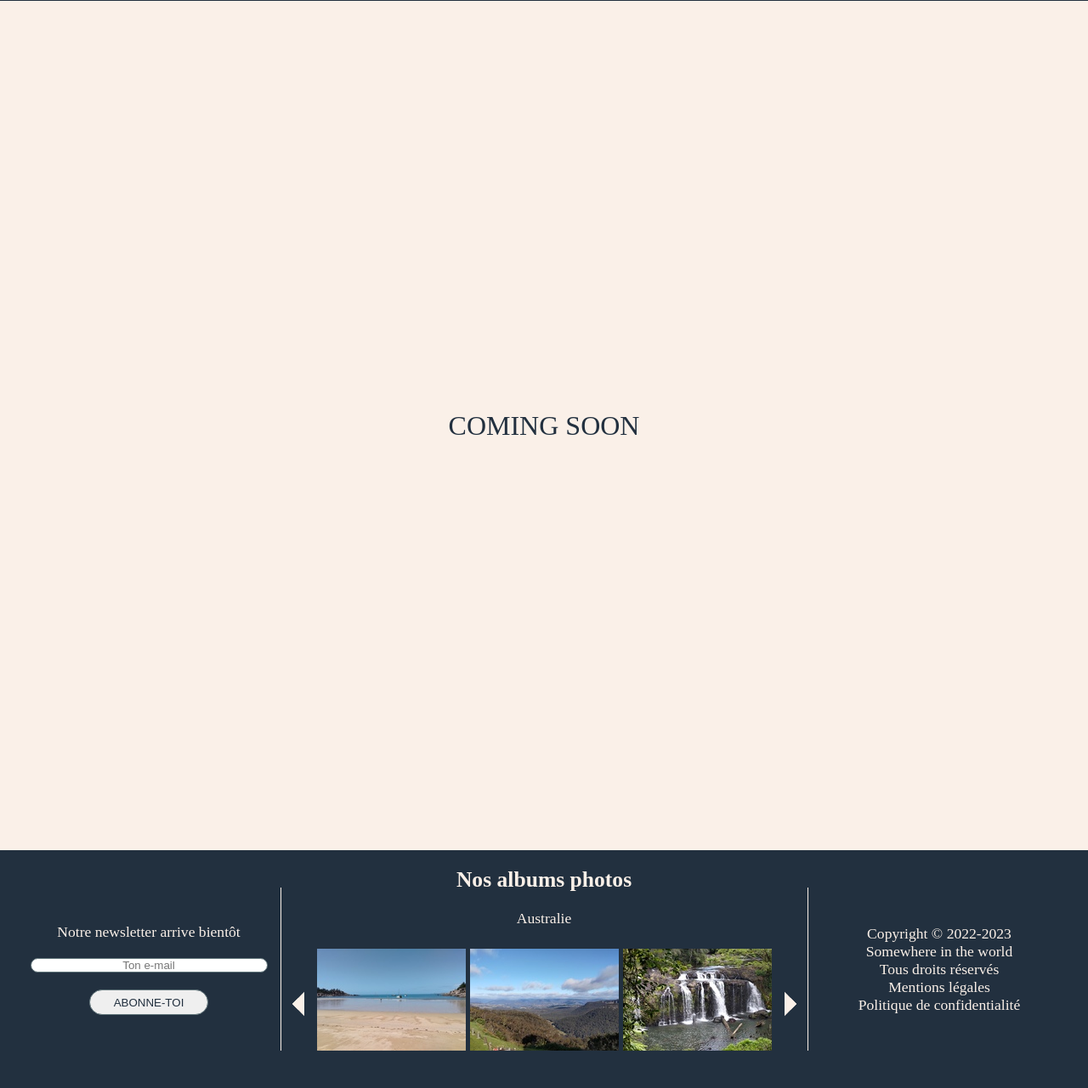
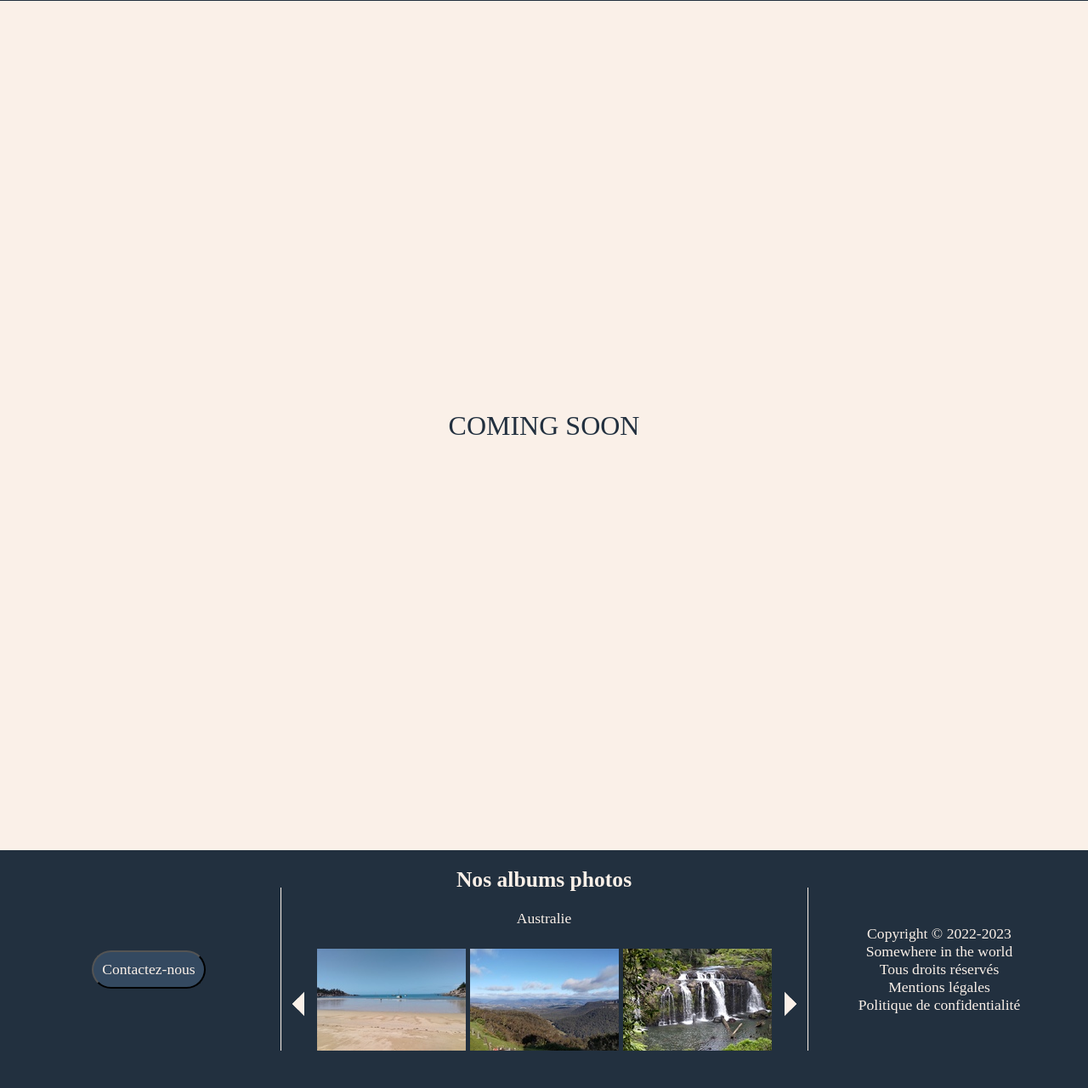
Before and after one commit to Antony35/FirstBlogProject, a PHP site: page / in a window 1280 px wide. Shown: the part 1378-2659 px from the top of the page at 85% size. Run offline with PHP 8.4, Linux system fonts and the light colour scheme.

Commit message:
add arrow to top page and button to contact in footer

```diff
--- a/css/style.css
+++ b/css/style.css
@@ -22,14 +22,14 @@
   box-sizing: border-box;
 }
 
-body {
+body, button {
   background-color: #FAF0E8;
   font-family: "caviar_dreamsregular";
   font-size: 1.1rem;
   color: #FAF0E8;
 }
 
-h1 h2 h3 {
+h1, h2, h3 {
   font-family: "caviar_dreamsregular";
 }
 
@@ -167,46 +205,27 @@ footer {
   grid-column: 7/7;
 }
 
-.newsletter {
+.contact {
   grid-row: 1/3;
   grid-column: 1/3;
   display: flex;
   flex-direction: column;
-  justify-content: space-around;
+  justify-content: center;
   align-items: center;
 }
-.newsletter form {
-  width: 90%;
-  display: flex;
-  flex-direction: column;
-  gap: 20px;
-}
-.newsletter form input {
-  text-align: center;
-  border-width: 1px;
-  border-style: solid;
-  border-color: #62767B;
-  border-radius: 10px;
-  box-shadow: 2px 1px;
-  color: #22303F;
-}
-.newsletter form::placeholder {
-  text-align: center;
-  color: #22303F;
-}
-.newsletter form .btn-subscribe {
-  align-self: center;
-  height: 30px;
-  width: 50%;
+.contact .btn-contact {
+  padding: 10px;
   border-radius: 10rem;
+  background: #344960;
   transition: transform 450ms ease-in-out, background-color 300ms 150ms ease-in-out;
 }
-.newsletter form .btn-subscribe:hover {
-  background-color: #466281;
+.contact .btn-contact:hover {
+  cursor: pointer;
+  background: #466281;
   box-shadow: none;
   border-width: 2px;
   color: #FAF0E8;
-  transform: scale(1.15);
+  transform: scale(1.25);
 }
 
 .album {
--- a/footer.php
+++ b/footer.php
@@ -1,10 +1,7 @@
-<div class="newsletter">
-            <p>Notre newsletter arrive bientôt</p>
-            <form methode="post" action="">
-                <label for="email"></label>
-                <input class="email" type="email" name="email" id="email" maxlength="128" placeholder="Ton e-mail">
-                <input class="btn-subscribe" type="submit" value="ABONNE-TOI">
-            </form>
+<div class="contact">
+    <a href="inProgress.php">
+        <button class="btn-contact">Contactez-nous</button>
+    </a>
 </div>
 <span class="separation-line-footer"></span>
 <div class="album">
--- a/header.php
+++ b/header.php
@@ -1,3 +1,4 @@
+<a id="top-page"></a>
 <div class="background">
   <nav>
     <a href="index.php">
@@ -54,3 +55,10 @@
     </ul>
   </nav>
 </div>
+<a href="#top-page">
+  <div class="top-arrow">
+    <div class="first-part"></div>
+    <div class="second-part"></div>
+    <div class="third-part"></div>
+  </div>
+</a>
--- a/scss/base/_siteBase.scss
+++ b/scss/base/_siteBase.scss
@@ -4,14 +4,14 @@
     box-sizing: border-box;
 }
 
-body {
+body, button {
     background-color: map-get($colors, primary);
     font-family: map-get($font-family, text);
     font-size: map-get($font-size, text);
     color: map-get($colors, primary);
   }
 
-  h1 h2 h3 {
+  h1, h2, h3 {
     font-family: map-get($font-family, title);
   }
 
--- a/scss/layout/_footer.scss
+++ b/scss/layout/_footer.scss
@@ -20,40 +20,25 @@ footer {
   }
 }
 
-.newsletter {
+.contact {
   grid-row: 1/3;
   grid-column: 1/3;
   display: flex;
   flex-direction: column;
-  justify-content: space-around;
+  justify-content: center;
   align-items: center;
-  form {
-    width: 90%;
-    display: flex;
-    flex-direction: column;
-    gap: 20px;
-    input {
-      text-align: center;
-      @include main-border(map-get($colors, border));
-      @include good-color-for-good-bg(map-get($colors, primary))
-    }
-    &::placeholder {
-      text-align: center;
-      color: map-get($colors, secondary);
-    }
-    .btn-subscribe {
-      align-self: center;
-      height: 30px;
-      width: 50%;
+  .btn-contact {
+    padding: 10px;
     border-radius: 10rem;
+    background: lighten(map-get($colors, secondary),10);
     transition: transform 450ms ease-in-out, background-color 300ms 150ms ease-in-out;
     &:hover {
-        background-color: adjust-color($color: map-get($colors, secondary), $hue: 0, $saturation: 0%, $lightness: 20%, $alpha: 0.8);
+      cursor: pointer;
+      background: lighten(map-get($colors, secondary),20);
       box-shadow: none;
       border-width: 2px;
       color: map-get($colors, primary);
-        transform: scale(1.15);
-      }
+      transform: scale(1.25);
     }
   }
 }
```
Also changed, not shown: other parts of css/style.css (+38 -0 lines), scss/layout/_navigation.scss (+38 -0 lines), 1 other file. Lines whose indentation alone changed are shown as unchanged.
